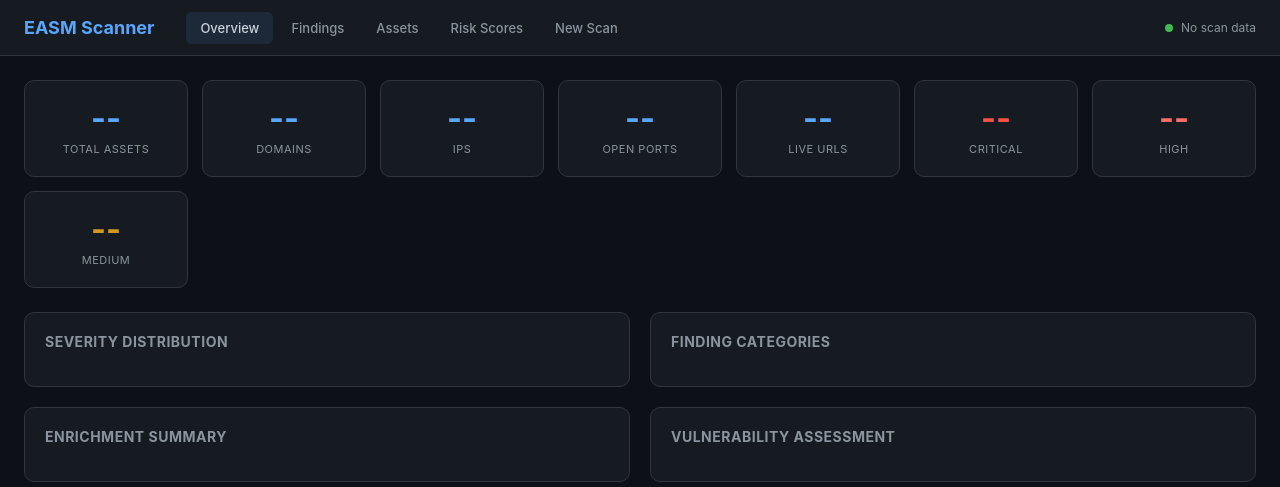
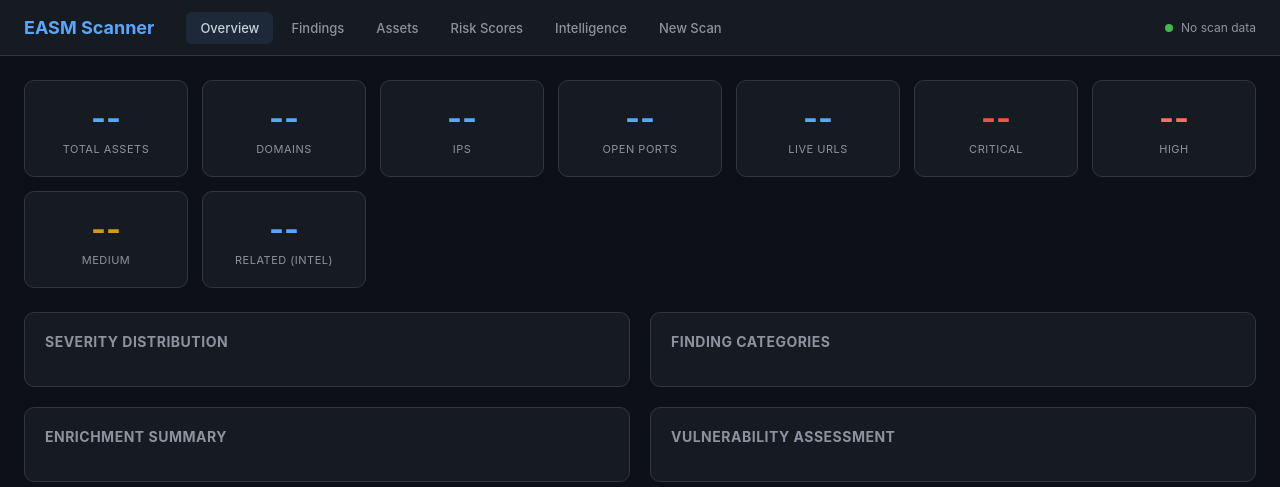
Before and after one commit to Krishcalin/Attack-Surface-Management, a FastAPI app: page / in a window 1280 px wide. Shown: the top 487 px of the page. Run offline with FastAPI, Linux system fonts and the light colour scheme.

Commit message:
Add dashboard Intelligence view + badge + /api/intelligence
Surfaces discovered unknown assets in the web UI and API.

- api/server.py: new GET /api/intelligence (count + discovered assets).
- api/dashboard.py: offline payload (__EASM_DATA__) now carries an
  "intelligence" block (count + discovered) for static HTML reports.
- templates/dashboard.html: new "Intelligence" nav item + page with a table
  (confidence band, asset, type, pivots, registrant, reasons); a
  "Related (Intel)" stat card on the Overview; wired in both the live-API and
  offline render paths.
- summary() already exposes intelligence.related_assets_discovered (feeds the
  badge); endpoint count is 14 -> 15.

tests/test_dashboard.py (3): payload empty-by-default, payload includes
discovered domain+CIDR assets, render() carries the intel nav/page + injected
data (no fastapi needed -- renderer is stdlib-only). Suite now 60.
README + CLAUDE.md updated (Dashboard pages, API table, counts).

Completes the ASI follow-up set: extra pivots, reverse-WHOIS, trend-over-time,
and this dashboard view.

Co-Authored-By: Claude Opus 4.8 <noreply@anthropic.com>

```diff
--- a/api/dashboard.py
+++ b/api/dashboard.py
@@ -74,6 +74,8 @@ class DashboardRenderer:
         # Asset counts
         asset_counts = summary.get("assets", {})
 
+        discovered = getattr(scanner, "discovered_assets", []) or []
+
         return {
             "summary": summary,
             "severity_distribution": sev_dist,
@@ -83,6 +85,10 @@ class DashboardRenderer:
             "asset_counts": asset_counts,
             "enrichment": summary.get("enrichment", {}),
             "vuln_assessment": summary.get("vuln_assessment", {}),
+            "intelligence": {
+                "count": len(discovered),
+                "discovered": [d.to_dict() for d in discovered],
+            },
         }
 
     @staticmethod
--- a/api/server.py
+++ b/api/server.py
@@ -290,6 +290,18 @@ def create_app(scanner: Any = None) -> "FastAPI":
             "scores": [s.to_dict() for s in scores[:limit]],
         }
 
+    # ── Attack Surface Intelligence ───────────────────────────
+
+    @app.get("/api/intelligence")
+    def get_intelligence() -> dict:
+        if not state["scanner"]:
+            raise HTTPException(500, "Scanner not initialised")
+        discovered = getattr(state["scanner"], "discovered_assets", []) or []
+        return {
+            "count": len(discovered),
+            "discovered": [d.to_dict() for d in discovered],
+        }
+
     # ── Asset Graph ───────────────────────────────────────────
 
     @app.get("/api/graph")
--- a/templates/dashboard.html
+++ b/templates/dashboard.html
@@ -247,6 +247,7 @@
     <a href="#" data-page="findings">Findings</a>
     <a href="#" data-page="assets">Assets</a>
     <a href="#" data-page="risk">Risk Scores</a>
+    <a href="#" data-page="intel">Intelligence</a>
     <a href="#" data-page="scan">New Scan</a>
   </div>
   <div class="status">
@@ -279,6 +280,8 @@
         <div class="label">High</div></div>
       <div class="stat-card medium"><div class="value" id="s-medium">--</div>
         <div class="label">Medium</div></div>
+      <div class="stat-card"><div class="value" id="s-intel" style="color:var(--accent)">--</div>
+        <div class="label">Related (Intel)</div></div>
     </div>
 
     <div class="chart-grid">
@@ -413,6 +416,28 @@
   </div>
 
   <!-- ═══════════════════════════════════════════════ -->
+  <!--  Intelligence Page                              -->
+  <!-- ═══════════════════════════════════════════════ -->
+  <div class="page" id="page-intel">
+    <div class="section">
+      <h2>Attack Surface Intelligence &mdash; Unknown Assets Discovered</h2>
+      <p style="color:var(--text-dim);font-size:13px;margin:4px 0 12px">
+        Related assets found by pivoting from your seeds (cert-SAN, reverse-WHOIS,
+        passive-DNS, favicon, ASN&rarr;org). Confirm ownership before trusting.
+      </p>
+      <div style="max-height:600px;overflow-y:auto">
+        <table>
+          <thead>
+            <tr><th>Confidence</th><th>Asset</th><th>Type</th>
+                <th>Methods</th><th>Registrant</th><th>Why</th></tr>
+          </thead>
+          <tbody id="intel-body"></tbody>
+        </table>
+      </div>
+    </div>
+  </div>
+
+  <!-- ═══════════════════════════════════════════════ -->
   <!--  New Scan Page                                  -->
   <!-- ═══════════════════════════════════════════════ -->
   <div class="page" id="page-scan">
@@ -510,6 +535,7 @@ document.querySelectorAll('.nav-links a').forEach(a => {
     if (page === 'findings') loadFindings();
     if (page === 'assets') loadAssets();
     if (page === 'risk') loadRiskScores();
+    if (page === 'intel') loadIntel();
     if (page === 'scan') loadHistory();
   });
 });
@@ -532,6 +558,8 @@ async function loadOverview() {
   document.getElementById('s-critical').textContent = f.CRITICAL || 0;
   document.getElementById('s-high').textContent = f.HIGH || 0;
   document.getElementById('s-medium').textContent = f.MEDIUM || 0;
+  document.getElementById('s-intel').textContent =
+    (data.intelligence || {}).related_assets_discovered || 0;
 
   // Severity bar chart
   const sevChart = document.getElementById('sev-chart');
@@ -620,6 +648,34 @@ function statRow(label, val) {
     <span class="bar-label">${label}</span>
     <div style="color:var(--accent);font-weight:600;font-size:14px">${val || 0}</div>
   </div>`;
+}
+
+// ── Intelligence (unknown-asset discovery) ───────────
+async function loadIntel() {
+  let items = null;
+  const data = await api('/api/intelligence');
+  if (data && data.discovered) items = data.discovered;
+  else if (window.__EASM_DATA__ && window.__EASM_DATA__.intelligence)
+    items = window.__EASM_DATA__.intelligence.discovered;
+  const body = document.getElementById('intel-body');
+  if (!items || !items.length) {
+    body.innerHTML = '<tr><td colspan="6" style="color:var(--text-dim)">' +
+      'No related assets discovered. Run a scan with --discover-related.</td></tr>';
+    return;
+  }
+  const cls = l => l === 'HIGH' ? 'CRITICAL' : l === 'MEDIUM' ? 'HIGH' : 'MEDIUM';
+  body.innerHTML = items.map(d => {
+    const lvl = d.confidence_label || 'INFO';
+    const conf = (d.confidence != null) ? Number(d.confidence).toFixed(2) : '';
+    return `<tr>
+      <td><span class="sev sev-${cls(lvl)}">${lvl} ${conf}</span></td>
+      <td>${esc(d.value)}</td>
+      <td>${esc(d.asset_type)}</td>
+      <td>${esc((d.methods || []).join(', '))}</td>
+      <td>${esc(trunc(d.registrant_org, 30))}</td>
+      <td>${esc(trunc((d.reasons || []).join('; '), 80))}</td>
+    </tr>`;
+  }).join('');
 }
 
 // ── Findings ─────────────────────────────────────────
@@ -860,6 +916,8 @@ function renderStaticData(data) {
   document.getElementById('s-critical').textContent = f.CRITICAL || 0;
   document.getElementById('s-high').textContent = f.HIGH || 0;
   document.getElementById('s-medium').textContent = f.MEDIUM || 0;
+  document.getElementById('s-intel').textContent =
+    (data.intelligence || {}).count || 0;
 }
 
 init();
```
Also changed, not shown: CLAUDE.md (+4 -2 lines), tests/test_dashboard.py (added, +57 -0 lines), README.md.
